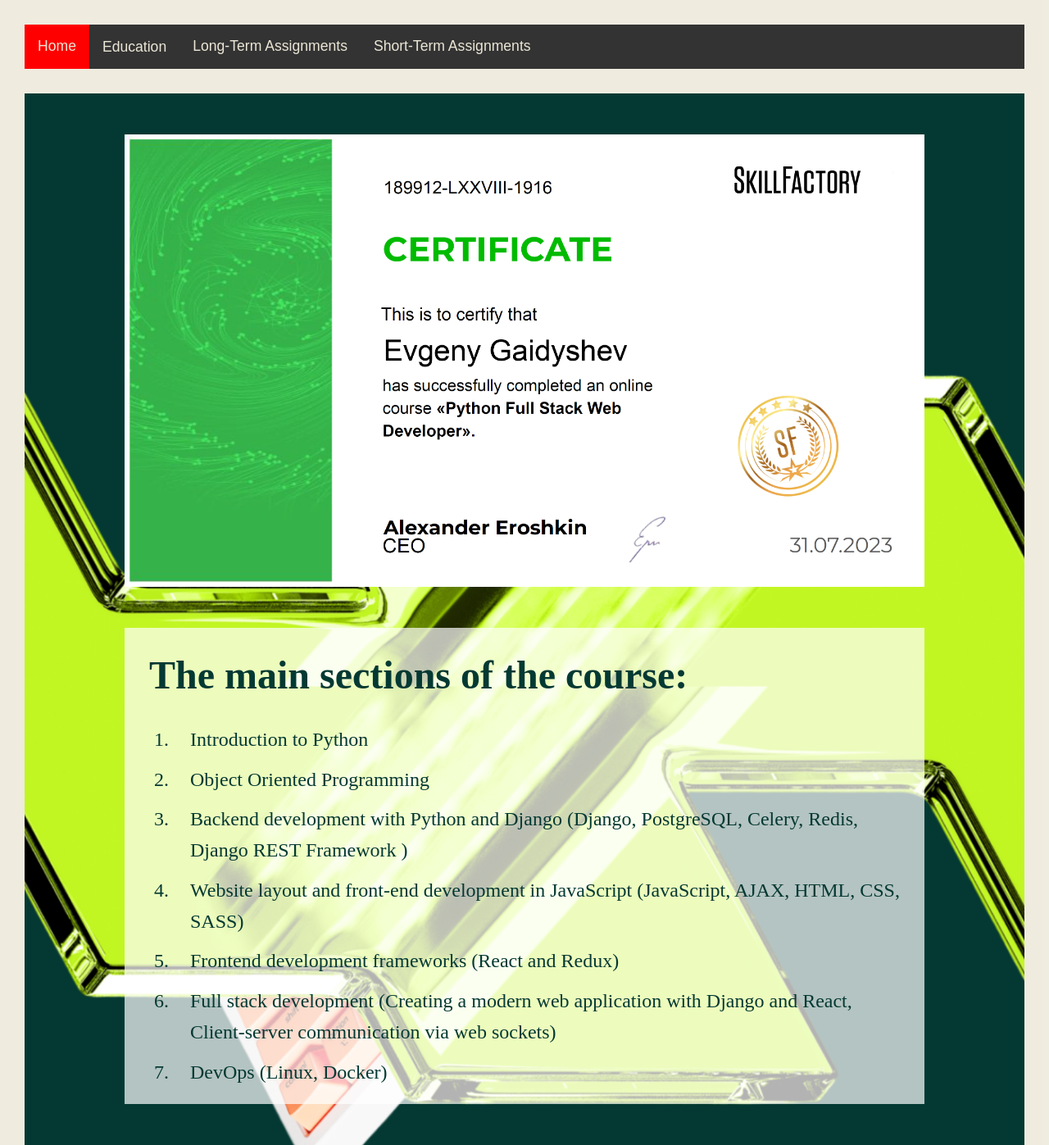
After one commit to Gaidysheff/CV_new, a Django app: page /it_course/ in a window 1280 px wide. The commit adds this page. Shown: the whole page at 82% size. Run offline with Django 4.2, Linux system fonts and the light colour scheme; some web fonts are replaced.

Commit message:
IT skills is done

```diff
--- /dev/null
+++ b/Resume/cv/static/cv/scss/education_skillfactory.scss
@@ -0,0 +1,133 @@
+.skillfactory {
+  display: flex;
+  flex-direction: column;
+  // justify-content: center;
+  align-items: center;
+  // flex-direction: column;
+  background-image: url("../../cv/images/images_education/SkillfactoryMirrow.png");
+  // background-repeat: no-repeat;
+  background-size: 100%;
+  min-height: 90vh;
+  // margin-bottom: 20px;
+
+  &__image {
+    width: 80%;
+    display: flex;
+    justify-content: center;
+    align-items: center;
+    margin: 50px 0;
+
+    img {
+      width: 100%;
+      height: auto;
+    }
+  }
+
+  &__course {
+    width: 80%;
+    padding: 20px 30px;
+    background-color: rgba(255, 255, 255, 0.7);
+    font-family: "Pattaya";
+    font-size: 2rem;
+    line-height: 1.6;
+    color: rgb(4, 57, 51);
+    margin-bottom: 50px;
+
+    li {
+      margin-left: 30px;
+      margin-bottom: 10px;
+      padding-left: 20px;
+
+      &:last-child {
+        margin-bottom: 0;
+      }
+    }
+  }
+
+  &__title {
+    font-weight: bold;
+    margin-bottom: 20px;
+    font-size: 4rem;
+  }
+}
+
+// ======================== MEDIA ========================
+
+@media screen and (max-width: 1400px) {
+  .skillfactory {
+    &__course {
+      font-size: 1.5rem;
+    }
+
+    &__title {
+      font-size: 3rem;
+    }
+  }
+}
+
+@media screen and (max-width: 1200px) {
+  .skillfactory {
+    &__course {
+      font-size: 1.3rem;
+    }
+
+    &__title {
+      font-size: 2rem;
+    }
+  }
+}
+
+@media screen and (max-width: 1000px) {
+  .skillfactory {
+    &__course {
+      font-size: 1.1rem;
+    }
+
+    &__title {
+      font-size: 1.7rem;
+    }
+  }
+}
+
+@media screen and (max-width: 700px) {
+  .skillfactory {
+    &__course {
+      font-size: 0.9rem;
+      line-height: 1.2;
+    }
+
+    &__title {
+      font-size: 1.3rem;
+    }
+  }
+}
+
+@media screen and (max-width: 500px) {
+  .skillfactory {
+    &__course {
+      padding: 10px 10px;
+      font-size: 0.7rem;
+
+      li {
+        margin-left: 10px;
+        padding-left: 10px;
+      }
+    }
+
+    &__title {
+      font-size: 1rem;
+    }
+  }
+}
+
+@media screen and (max-width: 350px) {
+  .skillfactory {
+    &__course {
+      font-size: 0.5rem;
+    }
+
+    &__title {
+      font-size: 0.7rem;
+    }
+  }
+}
--- a/Resume/cv/static/cv/scss/main_styles.scss
+++ b/Resume/cv/static/cv/scss/main_styles.scss
@@ -5,6 +5,7 @@
 @import "./education_mba.scss";
 @import "./education_university.scss";
 @import "./education_seminars.scss";
+@import "./education_skillfactory.scss";
 
 /* ============================== GLOBAL ============================== */
 
--- a/Resume/cv/templates/cv/base.html
+++ b/Resume/cv/templates/cv/base.html
@@ -45,7 +45,8 @@
                     <a href="{% url 'mba' %}"
                       >The Urals-Siberia Institute of Business</a
                     >
-                    <a href="{% url 'courses' %}">Training Cources</a>
+                    <a href="{% url 'courses' %}">Training Courses</a>
+                    <a href="{% url 'it' %}">IT Course</a>
                   </div>
                 </div>
                 <a href="{% url 'assignments' %}">Long-Term Assignments</a>
--- /dev/null
+++ b/Resume/cv/templates/cv/education-4.html
@@ -0,0 +1,36 @@
+{% extends 'cv/base.html' %} {% block content %}
+
+<div class="container">
+  <div class="skillfactory">
+    <div class="skillfactory__image">
+      <img
+        src="../../static/cv/images/images_education/Skillfactory_Certificate.png"
+        alt="Skillfactory certificate"
+      />
+    </div>
+
+    <div class="skillfactory__course">
+      <div class="skillfactory__title">The main sections of the course:</div>
+      <ol>
+        <li>Introduction to Python</li>
+        <li>Object Oriented Programming</li>
+        <li>
+          Backend development with Python and Django (Django, PostgreSQL,
+          Celery, Redis, Django REST Framework )
+        </li>
+        <li>
+          Website layout and front-end development in JavaScript (JavaScript,
+          AJAX, HTML, CSS, SASS)
+        </li>
+        <li>Frontend development frameworks (React and Redux)</li>
+        <li>
+          Full stack development (Creating a modern web application with Django
+          and React, Client-server communication via web sockets)
+        </li>
+        <li>DevOps (Linux, Docker)</li>
+      </ol>
+    </div>
+  </div>
+</div>
+
+{% endblock content %}
--- a/Resume/cv/urls.py
+++ b/Resume/cv/urls.py
@@ -6,6 +6,7 @@
     path('university/', educationOne, name='university'),
     path('mba/', educationTwo, name='mba'),
     path('courses/', educationThree, name='courses'),
+    path('it_course/', educationFour, name='it'),
     path('assignments/', assignmentsLT, name='assignments'),
     path('assignments_st/', assignmentsST, name='assignments_st'),
 ]
--- a/Resume/cv/views.py
+++ b/Resume/cv/views.py
@@ -25,6 +25,12 @@
     }
     return render(request, 'cv/education-3.html', context=context)
 
+def educationFour(request):
+    context = {
+        'title': 'IT Skills'
+    }
+    return render(request, 'cv/education-4.html', context=context)
+
 def assignmentsLT(request):
     context = {
         'title': 'Long-Term Assignment'
```
Also changed, not shown: Resume/cv/templates/cv/home.html (+19 -17 lines), Resume/cv/static/cv/css/main_styles.css, Resume/cv/static/cv/images/images_education/SkillFactory.png (added), Resume/cv/static/cv/images/images_education/SkillfactoryMirrow.png (added), Resume/cv/static/cv/images/images_education/Skillfactory_Certificate.png (added).
